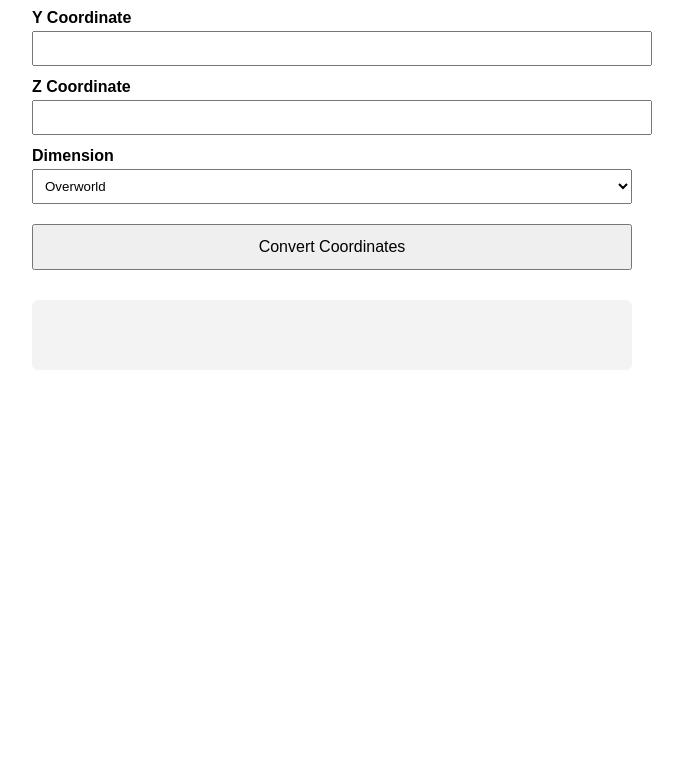
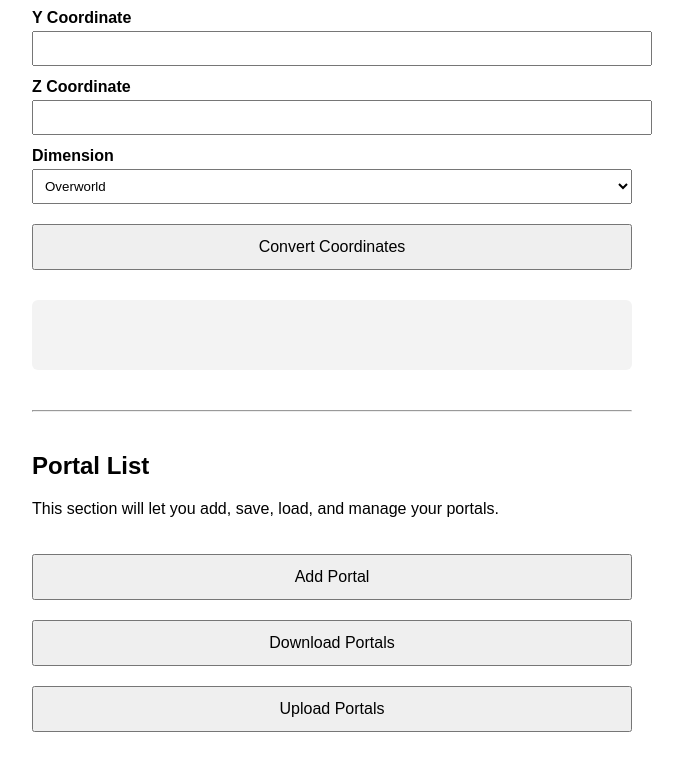
Before and after one commit to CCD04/CCD04.github.io, a plain HTML site: page index.html in a window 1280 px wide. Shown: the part 158-928 px from the top of the page, without its empty margins (308-991 px from the left). Before the commit the page ends 800 px from the top, so only its background shows below. Drawn offline with Linux system fonts and the light colour scheme.

Commit message:
Update index.html

```diff
--- a/index.html
+++ b/index.html
@@ -62,6 +62,20 @@
 
   <div id="output"></div>
 
+  <hr style="margin:40px 0;">
+
+<h2>Portal List</h2>
+<p>This section will let you add, save, load, and manage your portals.</p>
+
+<div id="portalSection">
+  <button onclick="addPortal()">Add Portal</button>
+  <button onclick="downloadPortals()">Download Portals</button>
+  <button onclick="document.getElementById('portalFile').click()">Upload Portals</button>
+  <input type="file" id="portalFile" accept=".txt,.json" style="display:none" onchange="uploadPortals(event)">
+
+  <div id="portalTable" style="margin-top:20px;"></div>
+</div>
+
 <script src="script.js"></script>
 
 </body>
```
